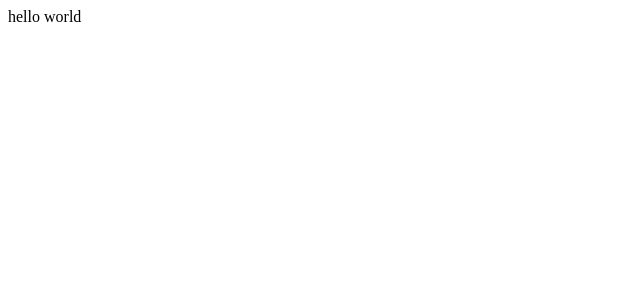
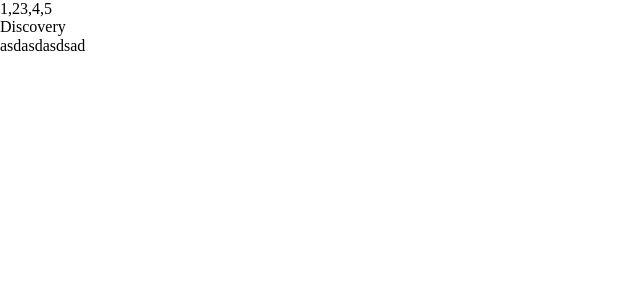
Before and after one commit to agreenbird1/NetEase-CloudMusic, a React (Vite) app: page / in a window 1280 px wide. Shown: the top 300 px of the page, without its empty margins (0-640 px from the left). Built offline with nearby package versions, Linux system fonts and the light colour scheme.

Commit message:
feat: init store, router

```diff
--- a/src/App.tsx
+++ b/src/App.tsx
@@ -1,7 +1,11 @@
+import { Outlet } from 'react-router-dom'
+
 function App() {
   return (
     <>
-      <div className="text-9xl">hello world</div>
+      <header>1,23,4,5</header>
+      <Outlet></Outlet>
+      <footer>asdasdasdsad</footer>
     </>
   )
 }
--- a/src/main.tsx
+++ b/src/main.tsx
@@ -1,9 +1,12 @@
 import React from 'react'
 import ReactDOM from 'react-dom/client'
-import App from '@/App.tsx'
+import 'normalize.css'
+import { RouterProvider } from 'react-router-dom'
+
+import router from './router'
 
 ReactDOM.createRoot(document.getElementById('root')!).render(
   <React.StrictMode>
-    <App />
+    <RouterProvider router={router}></RouterProvider>
   </React.StrictMode>
 )
--- /dev/null
+++ b/src/router/index.tsx
@@ -0,0 +1,16 @@
+import { createBrowserRouter } from 'react-router-dom'
+import App from "../App"
+import Discovery from './../views/discovery/index';
+
+const router = createBrowserRouter([
+  {
+    path: '/',
+    element: <App />,
+    children: [{
+        path: '/',
+        element: <Discovery />,
+    }]
+  },
+])
+
+export default router
--- /dev/null
+++ b/src/views/discovery/index.tsx
@@ -0,0 +1,5 @@
+function Discovery() {
+  return <div>Discovery</div>
+}
+
+export default Discovery
```
Also changed, not shown: src/assets/css/reset.css (added, +20 -0 lines), src/store/index.ts (added, +10 -0 lines).
